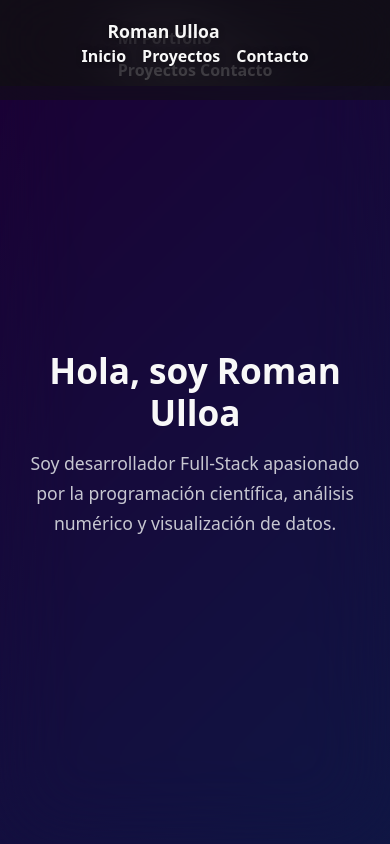
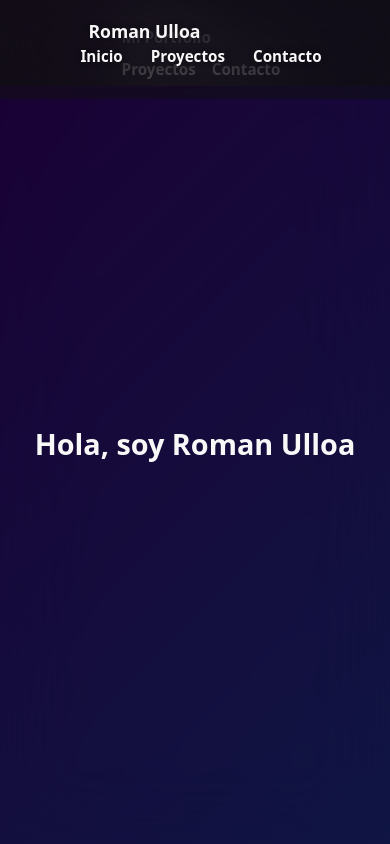
Before and after one commit to Ulloa-Roman/portfolio-frontend-final, a React (Vite) app: page / in a window 390 px wide. Shown: the top 844 px of the page. Built offline with nearby package versions, Linux system fonts and the light colour scheme; no server answers.

Commit message:
Modificacion final del CSS

```diff
--- a/src/styles.css
+++ b/src/styles.css
@@ -29,6 +29,11 @@
   position: relative;
 }
 
+/* ==== BLOQUEAR ZOOM EN MÓVILES ==== */
+meta[name="viewport"] {
+  content: "width=device-width, initial-scale=1.0, maximum-scale=1.0, user-scalable=no";
+}
+
 body::before {
   content: "";
   position: fixed;
@@ -50,7 +55,6 @@
   color: #fff;
   padding: 18px 0;
   z-index: 1000;
-  transition: background 0.3s ease;
 }
 
 .nav-inner {
@@ -58,15 +62,16 @@
   justify-content: space-between;
   align-items: center;
   max-width: 1600px;
-  padding: 0 60px;
+  padding: 0 40px;
   margin: 0 auto;
+  flex-wrap: wrap;
 }
 
 .nav a,
 .nav-inner span {
   text-shadow: 0 0 6px rgba(0,0,0,0.4);
   color: var(--color-text);
-  margin-left: 26px;
+  margin-left: 20px;
   text-decoration: none;
   font-weight: 600;
   font-size: 1.1rem;
@@ -82,7 +87,7 @@
 .hero {
   width: 100%;
   min-height: 100vh;
-  padding: 0 60px;
+  padding: 0 20px;
   display: flex;
   justify-content: center;
   align-items: center;
@@ -95,7 +100,7 @@
 }
 
 .hero-text h1 {
-  font-size: clamp(2.2rem, 6vw, 4.5rem);
+  font-size: clamp(2rem, 6vw, 4.5rem);
   margin-bottom: 1rem;
   font-weight: 600;
 }
@@ -128,10 +133,6 @@
   color: var(--color-text-muted);
 }
 
-.sectionContact h1 {
-  margin-bottom: 30px;
-}
-
 /* ==== GRID DE PROYECTOS ==== */
 .grid {
   display: grid;
@@ -140,13 +141,7 @@
   width: 100%;
   max-width: 1200px;
   margin-bottom: 80px;
-  padding: 0 10px;
-}
-
-.grid h3 {
-  color: rgb(211, 209, 214);
-  font-size: 1.25rem;
-  margin-bottom: 15px;
+  padding: 0 20px;
 }
 
 .card {
@@ -156,7 +151,6 @@
   box-shadow: 0 8px 30px rgba(0,0,0,0.45);
   transition: transform 0.4s ease, box-shadow 0.4s ease;
   width: 100%;
-  max-width: 100%;
 }
 
 .card:hover {
@@ -187,7 +181,6 @@
   background: rgba(255,255,255,0.05);
   color: var(--color-text);
   font-size: 1rem;
-  transition: border-color 0.3s ease, background 0.3s ease;
 }
 
 .form input:focus,
@@ -220,141 +213,7 @@
   to   { opacity: 1; transform: translateY(0); }
 }
 
-/* --- Ajustes para anchos entre ~1220px y 1024px --- */
-@media (max-width: 1220px) {
-  .nav-inner {
-    padding: 0 32px;       /* antes era 60px */
-  }
-  .hero {
-    padding: 0 32px;
-  }
-  .grid {
-    max-width: 100%;       /* elimina tope de 1200px que forzaba el salto */
-    padding: 0 20px;
-    gap: 24px;
-  }
-}
-/* --- Ajuste extra para <=1140px --- */
-@media (max-width: 1140px) {
-  .nav-inner {
-    padding: 0 20px;       /* baja más el padding lateral */
-  }
-
-  .hero {
-    padding: 0 20px;
-  }
-
-  .grid {
-    max-width: 100%;       /* sin tope */
-    gap: 20px;             /* menos separación entre tarjetas */
-    padding: 0 16px;       /* margen interior más chico */
-    grid-template-columns: repeat(auto-fit, minmax(250px, 1fr));
-  }
-}
-/* --- Ajuste para <=1135px --- */
-@media (max-width: 1135px) {
-  .nav-inner {
-    padding: 0 20px;
-  }
-
-  .hero {
-    padding: 0 20px;
-  }
-
-  /* La grilla pasa a 1 sola columna amplia */
-  .grid {
-    grid-template-columns: 1fr;
-    gap: 32px;           /* más espacio vertical entre cards */
-    padding: 0 24px;     /* margen interno lateral */
-    max-width: 600px;    /* centra la columna en pantallas medianas */
-    margin-left: auto;
-    margin-right: auto;
-  }
-
-  .card {
-    max-width: 100%;     /* ocupa todo el ancho disponible */
-  }
-}
-
-/* --- Ajuste extra para <=1120px --- */
-@media (max-width: 1120px) {
-  .nav-inner {
-    padding: 0 16px;
-  }
-
-  .hero {
-    padding: 0 16px;
-  }
-
-  /* fuerza a que la grilla pueda caer a 1 sola columna sin romper */
-  .grid {
-    grid-template-columns: repeat(auto-fit, minmax(220px, 1fr));
-    gap: 18px;
-    padding: 0 12px;
-  }
-
-  .card {
-    max-width: 260px; /* un poco más angosta para teléfonos grandes/tablets */
-  }
-}
-
-
-
-/* ==== MEDIA QUERIES ==== */
-@media (max-width: 1024px) {
-  .nav-inner { padding: 0 40px; }
-}
-
-/* === Ajuste general para tablets y móviles === */
-@media (max-width: 768px) {
-  /* Navegación más compacta */
-  .nav-inner {
-    flex-direction: column;
-    align-items: flex-start;
-    padding: 0 16px;
-  }
-
-  .nav a {
-    margin: 8px 0;
-    font-size: 1rem;
-  }
-
-  /* Secciones con menos padding lateral */
-  .section,
-  .hero {
-    padding: 100px 16px 40px;
-  }
-
-  /* Grilla: una sola columna full-width */
-  .grid {
-    grid-template-columns: 1fr;
-    gap: 24px;
-    padding: 0 12px;
-    max-width: 100%;
-    margin: 0 auto 60px;
-  }
-
-  /* Cada card ocupa el 100 % y se adapta al ancho del dispositivo */
-  .card {
-    max-width: 100%;
-
-
-@media (max-width: 480px) {
-  .nav-inner { padding: 0 16px; }
-  .nav a { margin-left: 16px; font-size: 1rem; }
-  .hero { padding: 0 16px; }
-  .hero-text p { font-size: 1rem; }
-  .grid { gap: 20px; }
-}
-
-@media (max-width: 360px) {
-  .nav-inner { padding: 0 12px; }
-  .nav a { margin-left: 12px; font-size: 0.9rem; }
-  .hero-text h1 { font-size: 1.8rem; }
-  .hero-text p { font-size: 0.95rem; }
-}
-
-/* ==== HOVER NOMBRE ==== */
+/* ==== HOVER NOMBRE INICIO ==== */
 .hover-card {
   position: relative;
   display: inline-block;
@@ -362,6 +221,7 @@
 }
 
 .front-text {
+  display: block;
   transition: transform 0.4s ease;
 }
 
@@ -379,9 +239,57 @@
   text-align: center;
 }
 
-.hover-card:hover .front-text { transform: translateY(-20px); }
-.hover-card:hover .back-text { opacity: 1; transform: translateY(0); }
+.hover-card:hover .front-text {
+  transform: translateY(-20px);
+}
 
-.sectionProjects h1 { margin-bottom: 60px; }
+.hover-card:hover .back-text {
+  opacity: 1;
+  transform: translateY(0);
+}
+
+.sectionProjects h1 {
+  margin-bottom: 60px;
+}
+
+/* ==== MEDIA QUERIES ==== */
+@media (max-width: 1024px) {
+  .nav-inner { padding: 0 24px; }
+}
+
+@media (max-width: 768px) {
+  .nav-inner {
+    flex-direction: column;
+    align-items: flex-start;
   }
+  .nav a {
+    margin: 8px 0;
+    font-size: 1rem;
+  }
+  .hero,
+  .section {
+    padding: 100px 16px 40px;
+  }
+  .grid {
+    grid-template-columns: 1fr;
+    gap: 24px;
+    padding: 0 12px;
+    max-width: 100%;
+    margin: 0 auto 60px;
+  }
+  .card { max-width: 100%; }
 }
+
+@media (max-width: 480px) {
+  .hero-text h1 { font-size: 1.8rem; }
+  .hero-text p { font-size: 1rem; }
+  .nav a { font-size: 0.95rem; margin-left: 12px; }
+  .grid { gap: 20px; }
+}
+
+@media (max-width: 360px) {
+  .hero-text h1 { font-size: 1.6rem; }
+  .hero-text p { font-size: 0.95rem; }
+  .nav a { font-size: 0.9rem; margin-left: 8px; }
+}
+/* ==== FIN STYLES.CSS ==== */
```
